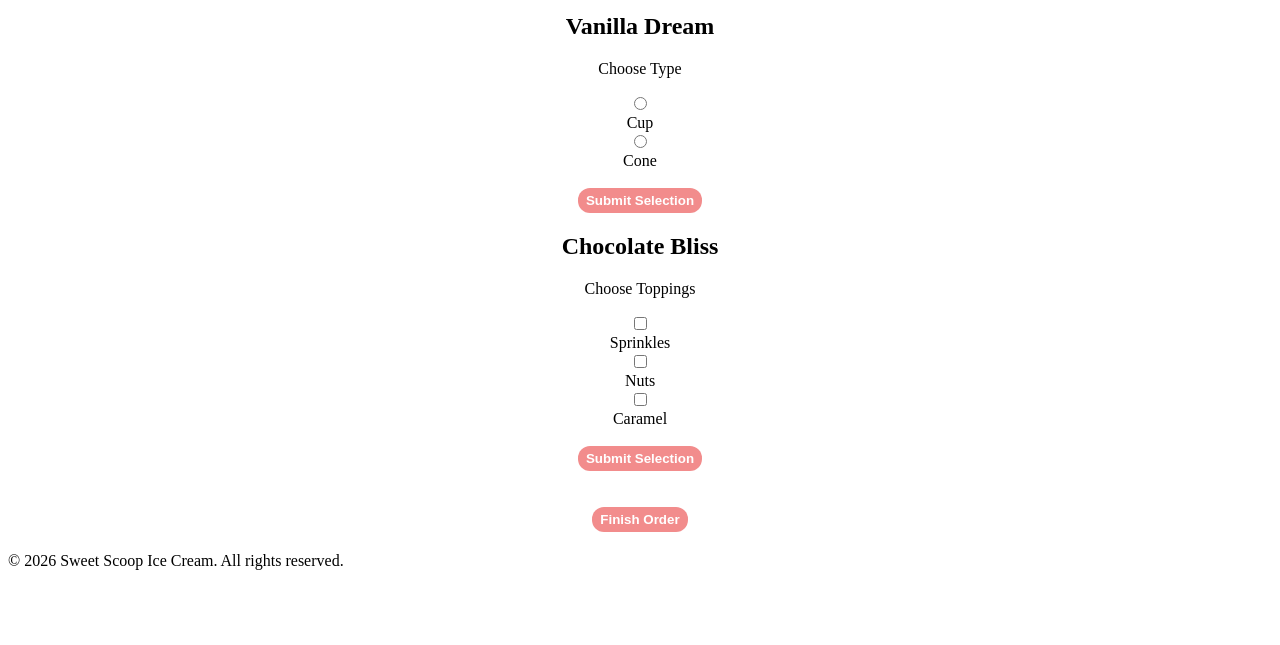
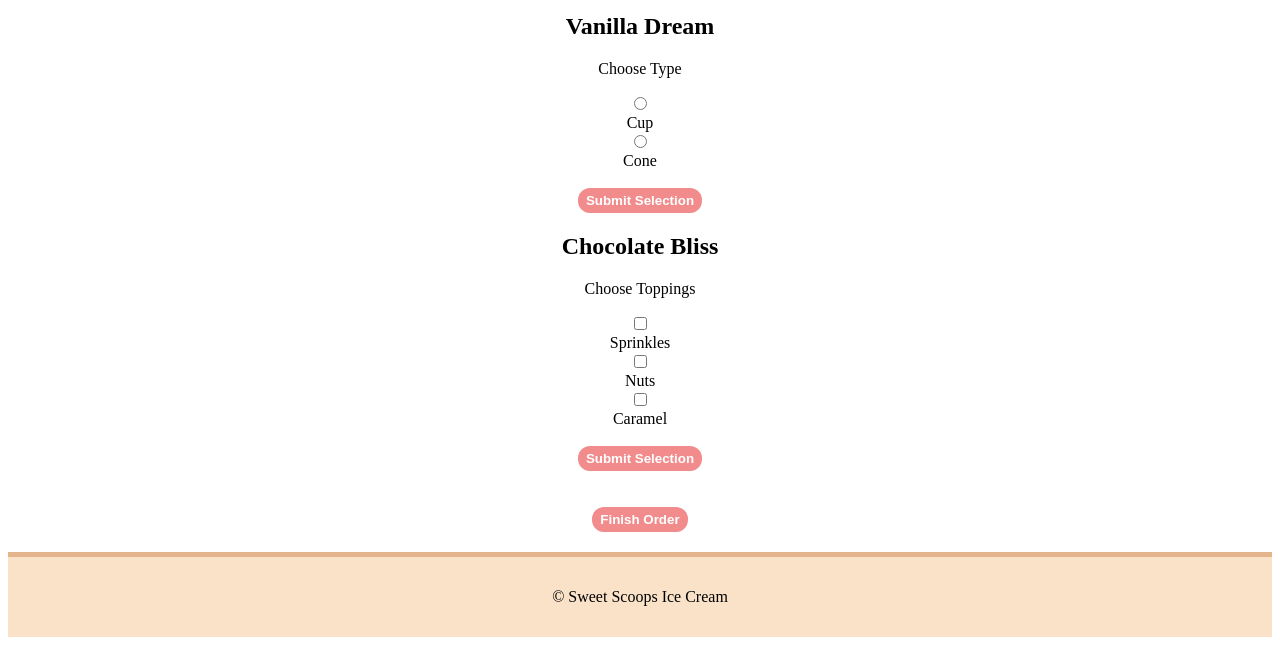
Before and after one commit to jaiden-d/ensf381_assignment1, a plain HTML site: page customize_order.html in a window 1280 px wide. Shown: the part 157-802 px from the top of the page. Drawn offline with Linux system fonts and the light colour scheme.

Commit message:
changed footers in menu and customize files

```diff
--- a/customize_order.html
+++ b/customize_order.html
@@ -61,8 +61,8 @@
                 </a>
             </div>
         </main>
-        <footer>
-            <div class="footer-item">© 2026 Sweet Scoop Ice Cream. All rights reserved.</div>
-        </footer>
+        <div class="footer">
+            <p>&copy Sweet Scoops Ice Cream</p>
+        </div>
     </body>
 </html>
```
Also changed, not shown: menu_view.html (+3 -3 lines).
